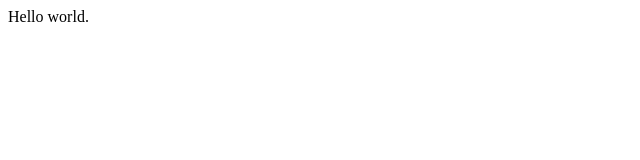
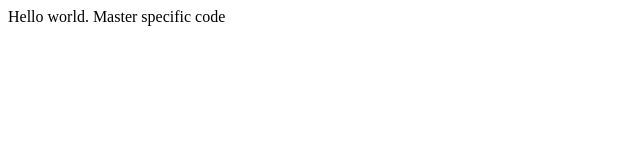
Before and after one commit to swhibley11/my_website, a plain HTML site: page index.html in a window 1280 px wide. Shown: the whole page, without its empty margins (0-640 px from the left). Drawn offline with Linux system fonts and the light colour scheme.

Commit message:
Master specific code

```diff
--- a/index.html
+++ b/index.html
@@ -5,5 +5,7 @@
   </head>
   <body>
     Hello world.
+
+    Master specific code
   </body>
 </html>
```
